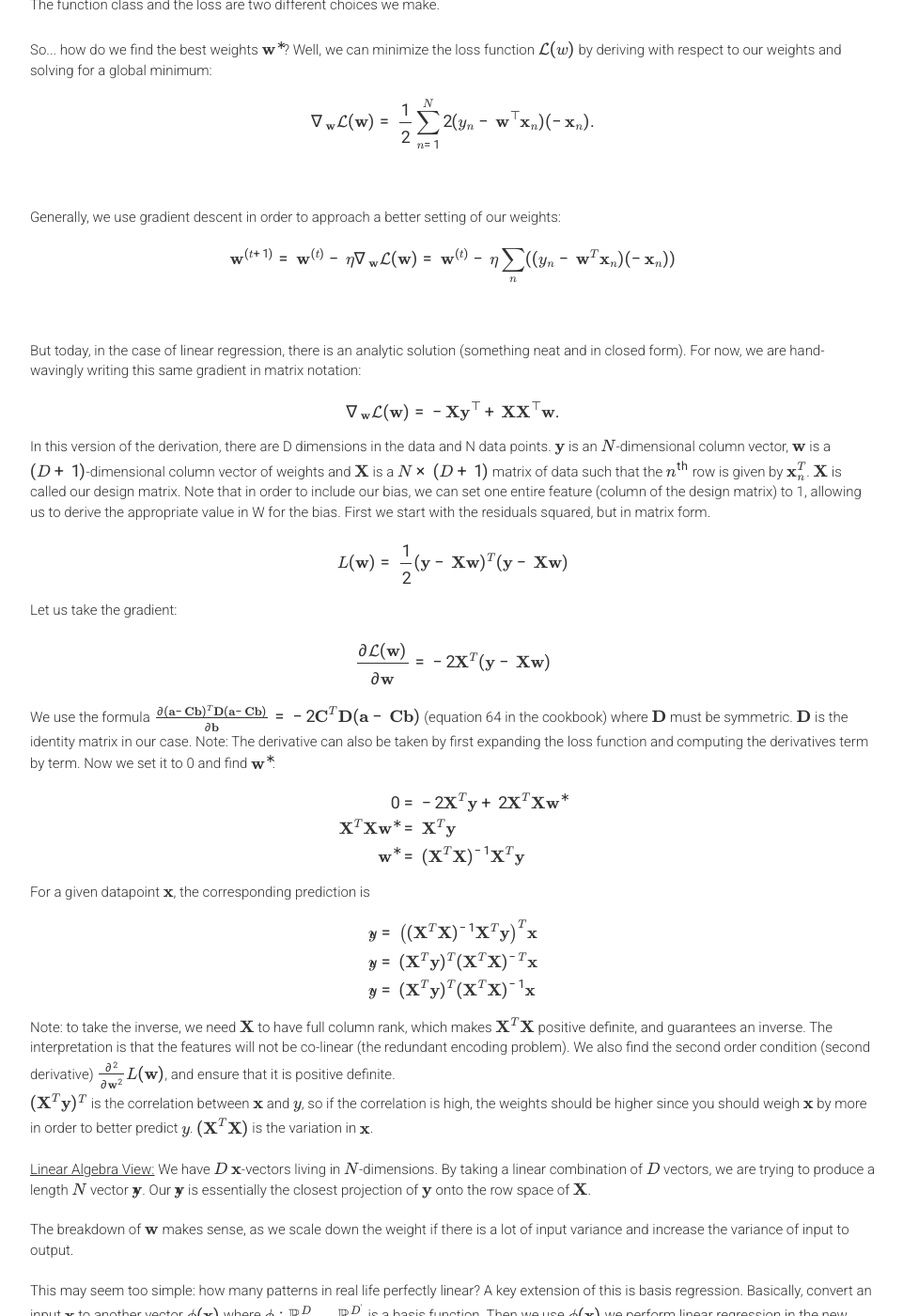
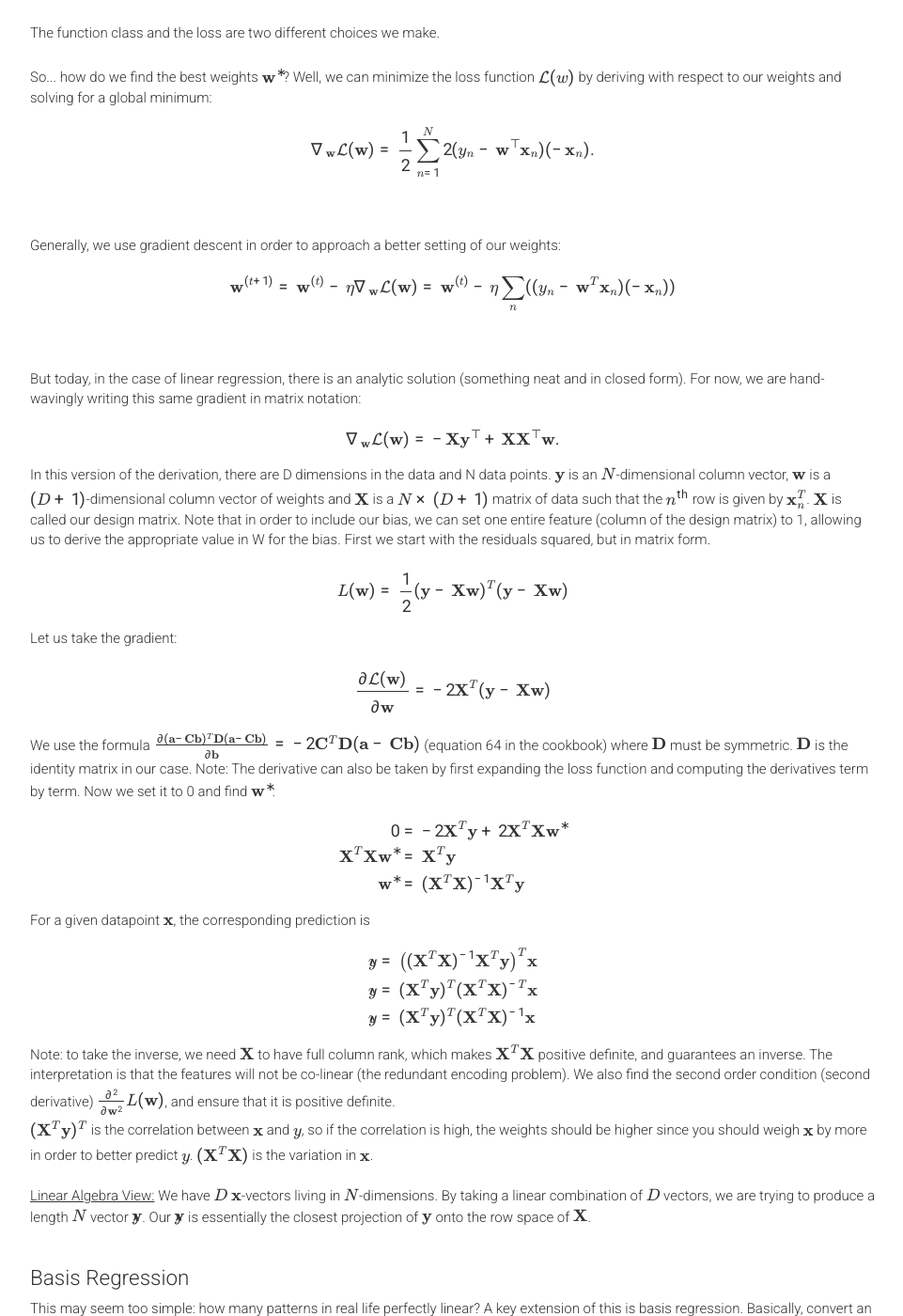
Before and after one commit to harvard-ml-courses/cs181-web, a Jekyll site: the page built from recaps/lec2.html, in a window 1280 px wide and 1400 px high, scrolled down 3209 px. Shown: the whole window at 94% size, without its empty margins (158-1119 px from the left). Built offline with Jekyll 4.4.1, drawn with Linux system fonts in a browser that asks for light colours; formulas are drawn with MathJax 3; some of the changed text lies outside the part shown.

Commit message:
Lecture 2 notes release

```diff
--- a/_includes/header.html
+++ b/_includes/header.html
@@ -26,8 +26,8 @@
           </a>
           <ul class="dropdown-menu" aria-labelledby="dropdownMenuButton" type="button">
             <li><a class="dropdown-item" href="{{ site.baseurl }}/recaps/lec1">Lecture 1 (Welcome to CS181)</a></li>
-            <!-- <li><a class="dropdown-item" href="{{ site.baseurl }}/recaps/lec2">Lecture 2 (Linear Regression)</a></li>
-            <li><a class="dropdown-item" href="{{ site.baseurl }}/recaps/lec3">Lecture 3 (Probabilistic Linear Regression)</a></li>
+            <li><a class="dropdown-item" href="{{ site.baseurl }}/recaps/lec2">Lecture 2 (Linear Regression)</a></li>
+            <!-- <li><a class="dropdown-item" href="{{ site.baseurl }}/recaps/lec3">Lecture 3 (Probabilistic Linear Regression)</a></li>
             <li><a class="dropdown-item" href="{{ site.baseurl }}/recaps/lec4">Lecture 4 (Linear Classification)</a></li>
             <li><a class="dropdown-item" href="{{ site.baseurl }}/recaps/lec5">Lecture 5 (Probabilistic Classification)</a></li>
             <li><a class="dropdown-item" href="{{ site.baseurl }}/recaps/lec6">Lecture 6 (Model Specification)</a></li>
--- a/recaps/lec2.html
+++ b/recaps/lec2.html
@@ -18,7 +18,7 @@
 
       <br>
 
-      <h3>Lecture 2 Summary</h3>
+      <h2>Lecture 2 Summary</h2>
 
       <ul>
         <li><a href="#recap2_1">What is Regression?</a></li>
@@ -26,7 +26,7 @@
         <li><a href="#recap2_3">Parametric Methods</a></li>
       </ul>
 
-      <h2 id="recap2_0">Relevant Videos</h2>
+      <h2>Relevant Videos</h2>
       <ul>
         <li><a href="https://www.youtube.com/watch?v=J8w2iMF5Hak&list=PLrH1CxyJ7Vqb-pHzfUClJNXBDAKajHE74&index=2&t=0s">Linear Regression</a></li>
         <li><a href="https://www.youtube.com/watch?v=Jy4EWpdw3z4&list=PLrH1CxyJ7Vqb-pHzfUClJNXBDAKajHE74&index=3&t=0s">Regularization</a></li>
@@ -57,7 +57,7 @@
 
       <br><br>
 
-      One algorithm is $K$-nearest neighbors. First we start with a training dataset of past datapoints which are properly labelled: $$\mathcal D = \{(x_n, y_n)\}_{n=1}^N = \{(x_1, y_1), \ldots, (x_N, y_N) \}$$. We predict some label $\hat y^*$ for an example $x^*$ by
+      One algorithm is $K$-nearest neighbors. First we start with a training dataset of past datapoints which are properly labelled: $$\mathcal D = \{(x_n, y_n)\}_{n=1}^N = \{(x_1, y_1), \ldots, (x_N, y_N) \}.$$ We predict some label $\hat y^*$ for an example $x^*$ by
       <ol>
         <li>finding the $K$ closest training examples $\{ x_k : k \in \mathcal{K}^* \}$ to $x^*$,</li>
         <li>then calculating $\hat y^* = \frac{1}{K} \sum_{k \in \mathcal{K}^*}^K y_k$.</li>
@@ -101,6 +101,9 @@
 
       </h3>Linear Regression</h3>
       Consider our training data $\{ (\mathbf x_n, y_n) \}_{n=1}^N$. Our goal is to learn a function $f(\mathbf x, \mathbf w)$ that predicts our labels (so $\hat y^* = f(\mathbf x^*, \mathbf w)$. How do we identify the best set of parameters $\mathbf w^*$? As a general formula for regression, we
+
+      <br><br>
+
       <ul>
         <li>choose a loss function $\mathcal L : \mathbb R^W \to \mathbb R$,</li>
         <li>choose a class of functions $f : \mathbb R^D \times \mathbb R^W \to \mathbb R$,</li>
@@ -133,55 +136,53 @@
       <br><br>
 
       Generally, we use gradient descent in order to approach a better setting of our weights:
-      $$\textbf{w}^{(t+1)} = \textbf{w}^{(t)} - \eta\nabla_\mathbf{w} \mathcal{L}(\textbf{w}) = \textbf{w}^{(t)} - \eta\sum_n ((y_n - \textbf{w}^T\textbf{x}_n)(-\textbf{x}_n))$$
+      $$\mathbf{w}^{(t+1)} = \mathbf{w}^{(t)} - \eta\nabla_\mathbf{w} \mathcal{L}(\mathbf{w}) = \mathbf{w}^{(t)} - \eta\sum_n ((y_n - \mathbf{w}^T\mathbf{x}_n)(-\mathbf{x}_n))$$
 
       <br><br>
 
       But today, in the case of linear regression, there is an analytic solution (something neat and in closed form). For now, we are hand-wavingly writing this same gradient in matrix notation: $$\nabla_\mathbf{w} \mathcal L(\mathbf w) = -\mathbf X \mathbf y^\top + \mathbf X \mathbf X^\top \mathbf{w}.$$
-      In this version of the derivation, there are D dimensions in the data and N data points. $\textbf{y}$ is an $N$-dimensional column vector, $\textbf{w}$ is a $(D+1)$-dimensional column vector of weights and $\textbf{X}$ is a $N \times (D+1)$ matrix of data such that the $n^{\text{th}}$ row is given by $\textbf{x}_n^T$. $\textbf{X}$ is called our design matrix. Note that in order to include our bias, we can set one entire feature (column of the design matrix) to 1, allowing us to derive the appropriate value in W for the bias. First we start with the residuals squared, but in matrix form.
-      $$L(\textbf{w}) = \frac{1}{2}(\textbf{y} - \textbf{X}\textbf{w})^T(\textbf{y} - \textbf{X}\textbf{w})$$
+      In this version of the derivation, there are D dimensions in the data and N data points. $\mathbf{y}$ is an $N$-dimensional column vector, $\mathbf{w}$ is a $(D+1)$-dimensional column vector of weights and $\mathbf{X}$ is a $N \times (D+1)$ matrix of data such that the $n^{\text{th}}$ row is given by $\mathbf{x}_n^T$. $\mathbf{X}$ is called our design matrix. Note that in order to include our bias, we can set one entire feature (column of the design matrix) to 1, allowing us to derive the appropriate value in W for the bias. First we start with the residuals squared, but in matrix form.
+      $$L(\mathbf{w}) = \frac{1}{2}(\mathbf{y} - \mathbf{X}\mathbf{w})^T(\mathbf{y} - \mathbf{X}\mathbf{w})$$
 
       Let us take the gradient:
-      $$\frac{\partial \mathcal{L}(\textbf{w})}{\partial \textbf{w}} = -2\textbf{X}^T(\textbf{y}-\textbf{X}\textbf{w})$$
+      $$\frac{\partial \mathcal{L}(\mathbf{w})}{\partial \mathbf{w}} = -2\mathbf{X}^T(\mathbf{y}-\mathbf{X}\mathbf{w})$$
 
 
-      We use the formula $\frac{ \partial (\textbf{a} -\textbf{C} \textbf{b})^T \textbf{D} (\textbf{a} - \textbf{C} \textbf{b})}{\partial \textbf{b}} = -2 \textbf{C}^T \textbf{D} (\textbf{a} - \textbf{C}\textbf{b})$ (equation 64 in the cookbook) where $\textbf{D}$ must be symmetric. $\textbf{D}$ is the identity matrix in our case.
+      We use the formula $\frac{ \partial (\mathbf{a} -\mathbf{C} \mathbf{b})^T \mathbf{D} (\mathbf{a} - \mathbf{C} \mathbf{b})}{\partial \mathbf{b}} = -2 \mathbf{C}^T \mathbf{D} (\mathbf{a} - \mathbf{C}\mathbf{b})$ (equation 64 in the cookbook) where $\mathbf{D}$ must be symmetric. $\mathbf{D}$ is the identity matrix in our case.
 
       Note: The derivative can also be taken by first expanding the loss function and computing the derivatives term by term.
 
-      Now we set it to 0 and find $\textbf{w}^*$:
+      Now we set it to 0 and find $\mathbf{w}^*$:
           $$\begin{align*}
-              0 &= -2\textbf{X}^T\textbf{y} + 2\textbf{X}^T\textbf{X}\textbf{w}^* \\
-              \textbf{X}^T\textbf{X}\textbf{w}^* &= \textbf{X}^T\textbf{y} \\
-              \textbf{w}^* &= (\textbf{X}^T\textbf{X})^{-1}\textbf{X}^T\textbf{y}
+              0 &= -2\mathbf{X}^T\mathbf{y} + 2\mathbf{X}^T\mathbf{X}\mathbf{w}^* \\
+              \mathbf{X}^T\mathbf{X}\mathbf{w}^* &= \mathbf{X}^T\mathbf{y} \\
+              \mathbf{w}^* &= (\mathbf{X}^T\mathbf{X})^{-1}\mathbf{X}^T\mathbf{y}
             \end{align*}
           $$
 
-      For a given datapoint $\textbf{x}$, the corresponding prediction is
+      For a given datapoint $\mathbf{x}$, the corresponding prediction is
           $$\begin{align*}
-            \hat{y} &= \left((\textbf{X}^T\textbf{X})^{-1}\textbf{X}^T\textbf{y}\right)^T\textbf{x} \\
-            \hat{y} &= (\textbf{X}^T\textbf{y})^T(\textbf{X}^T\textbf{X})^{-T}\textbf{x} \\
-            \hat{y} &= (\textbf{X}^T\textbf{y})^T(\textbf{X}^T\textbf{X})^{-1}\textbf{x}
+            \hat{y} &= \left((\mathbf{X}^T\mathbf{X})^{-1}\mathbf{X}^T\mathbf{y}\right)^T\mathbf{x} \\
+            \hat{y} &= (\mathbf{X}^T\mathbf{y})^T(\mathbf{X}^T\mathbf{X})^{-T}\mathbf{x} \\
+            \hat{y} &= (\mathbf{X}^T\mathbf{y})^T(\mathbf{X}^T\mathbf{X})^{-1}\mathbf{x}
             \end{align*}
           $$
 
-      Note: to take the inverse, we need $\textbf{X}$ to have full column rank, which makes $\textbf{X}^T\textbf{X}$ positive definite, and guarantees an inverse. The interpretation is that the features will not be co-linear (the redundant encoding problem). We also find the second order condition (second derivative) $\frac{\partial^2}{\partial \textbf{w}^2} L(\textbf{w})$, and ensure that it is positive definite.
+      Note: to take the inverse, we need $\mathbf{X}$ to have full column rank, which makes $\mathbf{X}^T\mathbf{X}$ positive definite, and guarantees an inverse. The interpretation is that the features will not be co-linear (the redundant encoding problem). We also find the second order condition (second derivative) $\frac{\partial^2}{\partial \mathbf{w}^2} L(\mathbf{w})$, and ensure that it is positive definite.
 
       <br>
-      $(\textbf{X}^T\textbf{y})^T$ is the correlation between $\textbf{x}$ and $y$, so if the correlation is high, the weights should be higher since you should weigh $\textbf{x}$ by more in order to better predict $y$. $(\textbf{X}^T\textbf{X})$ is the variation in $\textbf{x}$.
+      $(\mathbf{X}^T\mathbf{y})^T$ is the correlation between $\mathbf{x}$ and $y$, so if the correlation is high, the weights should be higher since you should weigh $\mathbf{x}$ by more in order to better predict $y$. $(\mathbf{X}^T\mathbf{X})$ is the variation in $\mathbf{x}$.
 
       <br>
       <br>
 
       <u>Linear Algebra View:</u>
 
-      We have $D$ $\textbf{x}$-vectors living in $N$-dimensions. By taking a linear combination of $D$ vectors, we are trying to produce a length $N$ vector $\hat{\textbf{y}}$. Our $\hat{\textbf{y}}$ is essentially the closest projection of $\textbf{y}$ onto the row space of $\textbf{X}$.
+      We have $D$ $\mathbf{x}$-vectors living in $N$-dimensions. By taking a linear combination of $D$ vectors, we are trying to produce a length $N$ vector $\hat{\mathbf{y}}$. Our $\hat{\mathbf{y}}$ is essentially the closest projection of $\mathbf{y}$ onto the row space of $\mathbf{X}$.
 
       <br><br>
 
-      The breakdown of $\mathbf{w}$ makes sense, as we scale down the weight if there is a lot of input variance and increase the variance of input to output.
-
-      <br><br>
+      <h3>Basis Regression</h3>
 
       This may seem too simple: how many patterns in real life perfectly linear? A key extension of this is basis regression. Basically, convert an input $\mathbf x$ to another vector $\phi(\mathbf x)$ where $\phi : \mathbb R^D \to \mathbb R^{D'}$ is a basis function. Then we use $\phi(\mathbf x)$ we perform linear regression in the new input space $\mathbb R^{D'}$. To model a parabolic curve, therefore, we can use the transform $x \mapsto [x, x^2]^\top$.
 
```
